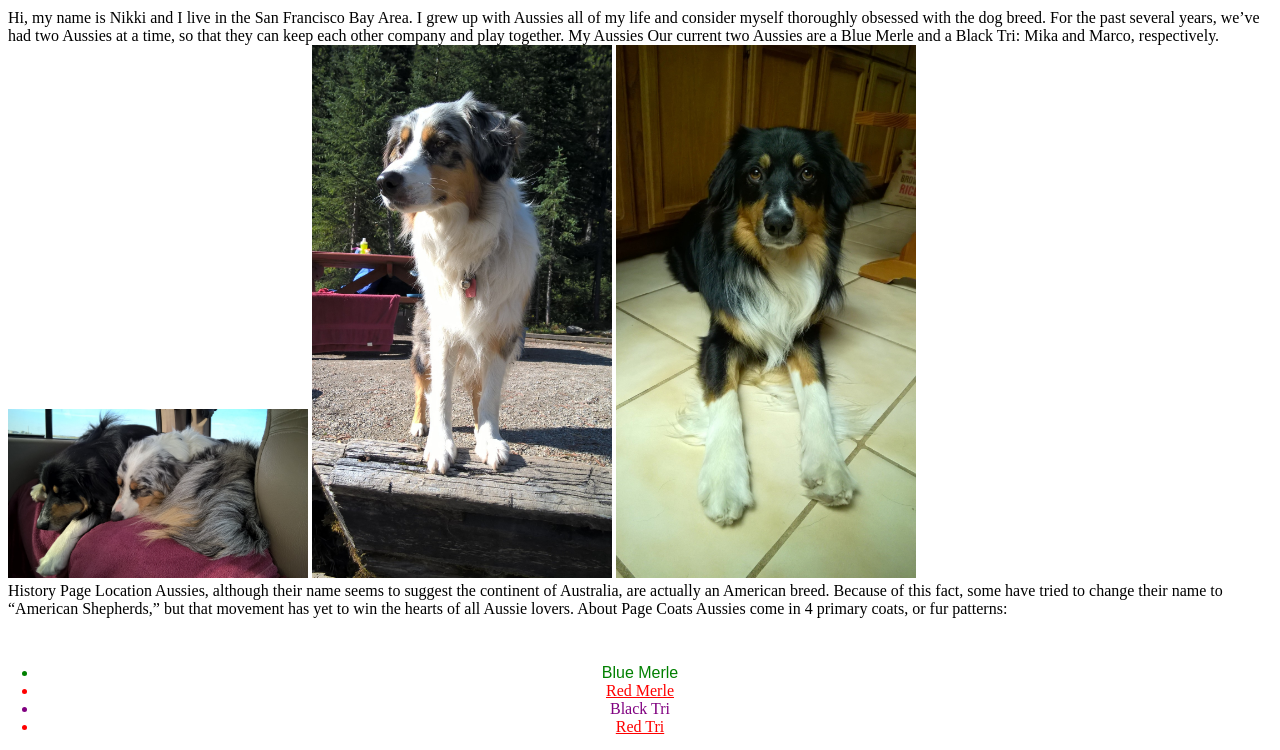
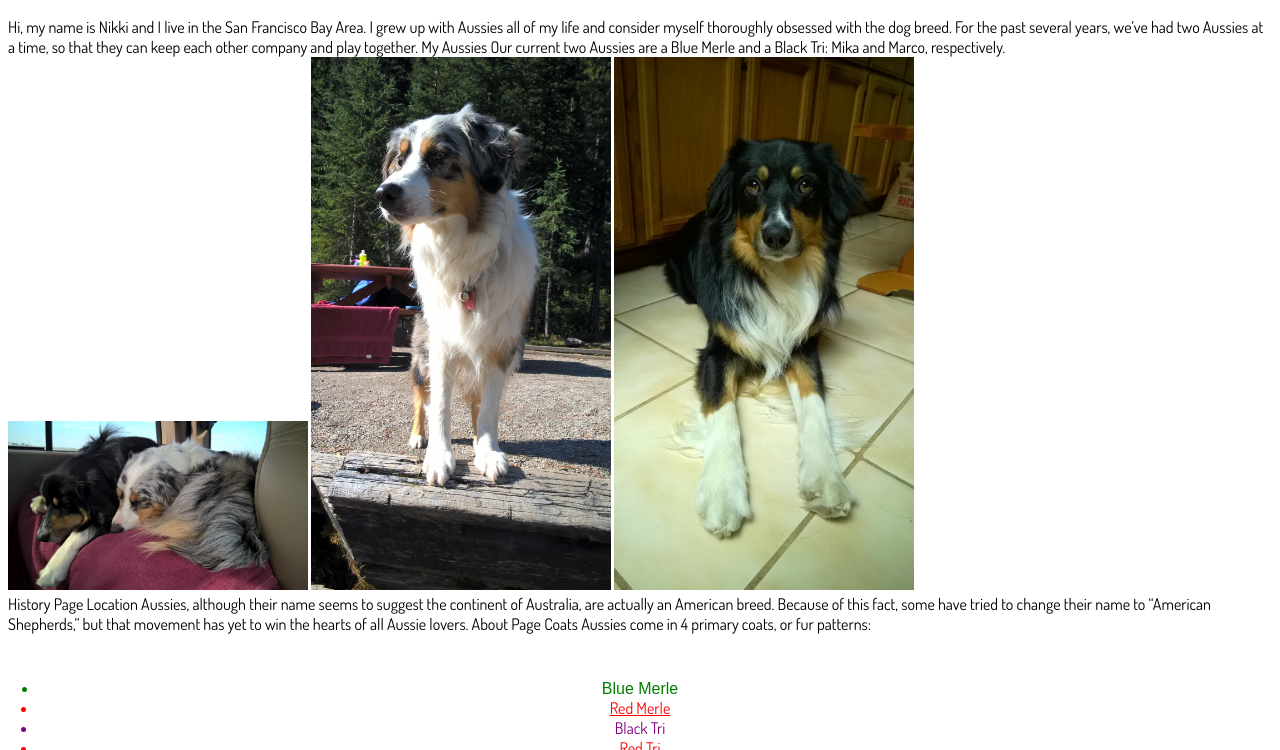
Before and after one commit to nkyllonen/GWC-SIP-2019, a plain HTML site: page week4/web-page/index-pt3.2.html in a window 1280 px wide. Shown: the part 118-868 px from the top of the page. Drawn offline with Linux system fonts and the light colour scheme.

Commit message:
week4(html): using Google Fonts

```diff
--- a/week4/web-page/index-pt3.2.html
+++ b/week4/web-page/index-pt3.2.html
@@ -4,6 +4,9 @@
     <meta charset="utf-8">
     <title>MY TITLE</title>
     <link rel="stylesheet" href="mystyle.css">
+
+    <!-- embed a font from Google Fonts into out metadata -->
+    <link href="https://fonts.googleapis.com/css?family=Dosis&display=swap" rel="stylesheet">
   </head>
   <body>
     <h1>Home Page</h1>
--- a/week4/web-page/mystyle.css
+++ b/week4/web-page/mystyle.css
@@ -32,3 +32,8 @@ ul {
 img.dog {
   width: 300px;
 }
+
+/* use my embedded font for all items within my body */
+body {
+  font-family: 'Dosis', sans-serif;
+}
```
